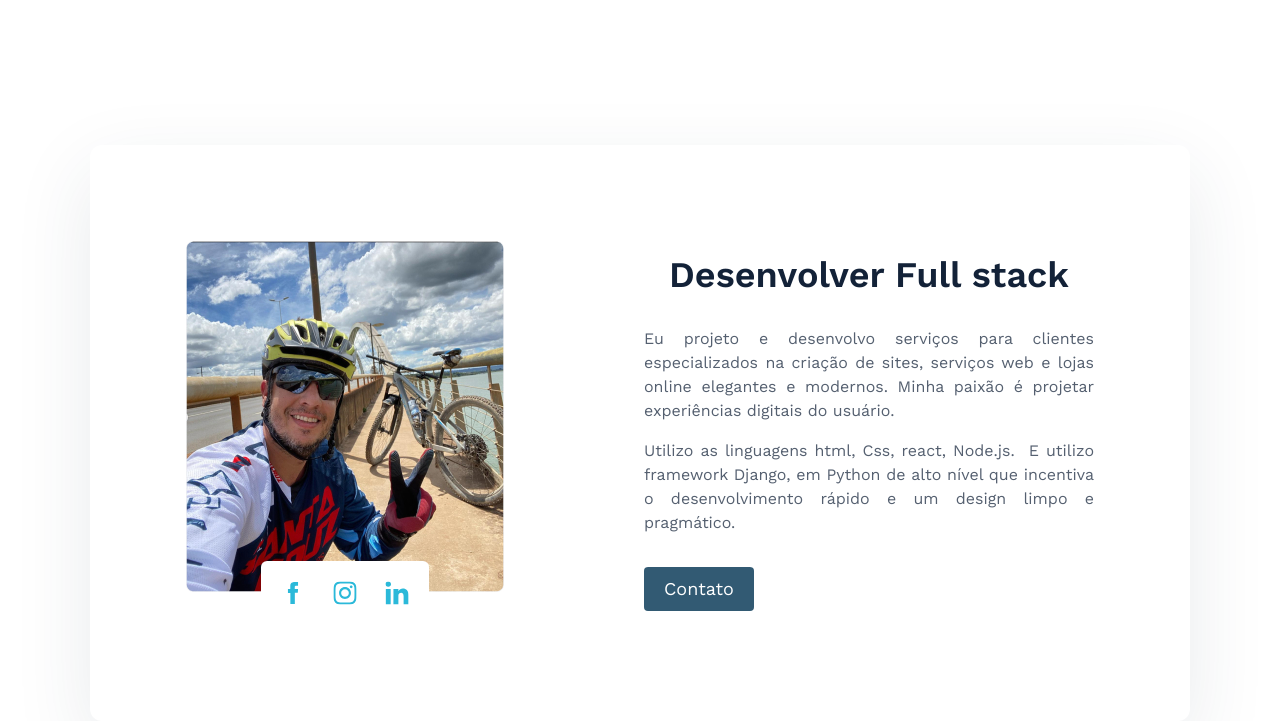
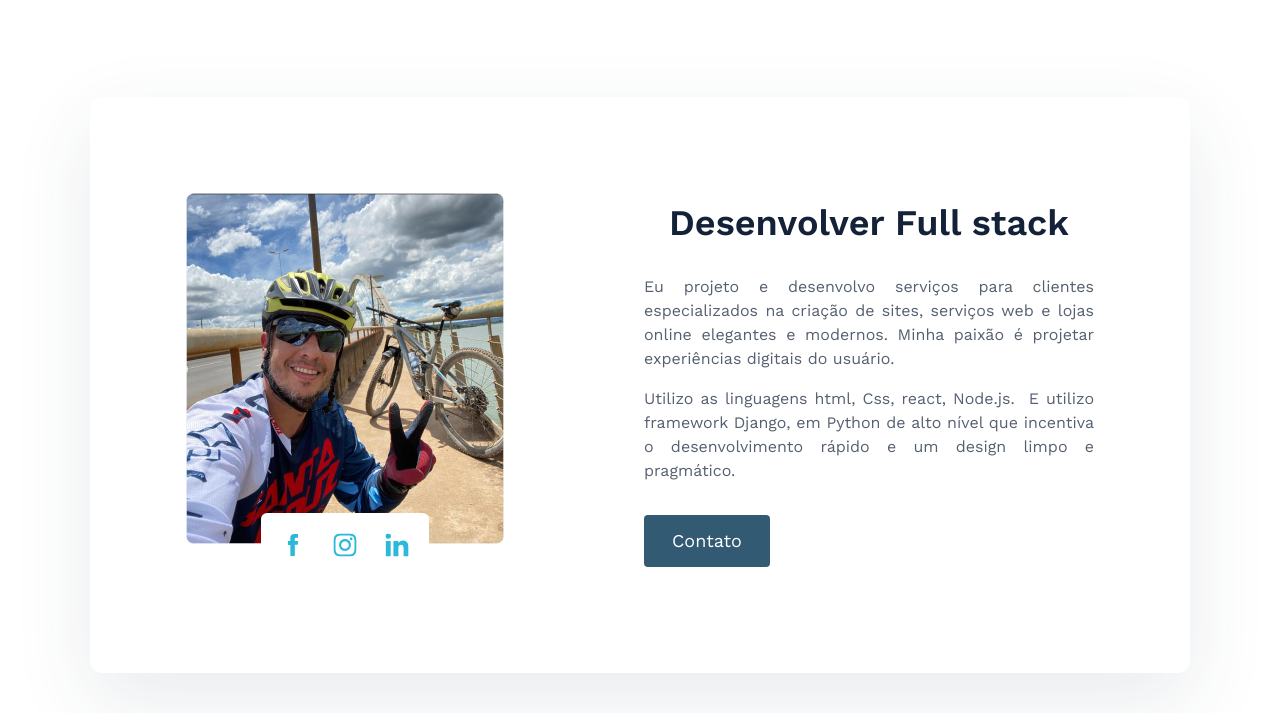
Before and after one commit to alvaronetobsb/nt-solucoes, a website: page index.html in a window 1280 px wide. Shown: the part 703-1424 px from the top of the page. Drawn offline with nearby package versions, Linux system fonts and the light colour scheme.

Commit message:
Correção da section about

```diff
--- a/index.html
+++ b/index.html
@@ -155,7 +155,7 @@
       </section>
 
       <!-- Seção principal -> Sobre -->
-      <section id="about" class="mt-10 sm:mt-20 lg:mt-32">
+      <section id="about" class="mt-10 p-10">
         <!-- div do container -->
         <div
           class="rounded-xl shadow-about mx-auto w-[358] p-7 flex flex-col gap-6 lg:flex-row lg:justify-between lg:items-center lg:w-[1100px] lg:gap-20 lg:p-24"
```
Also changed, not shown: src/output.css.
